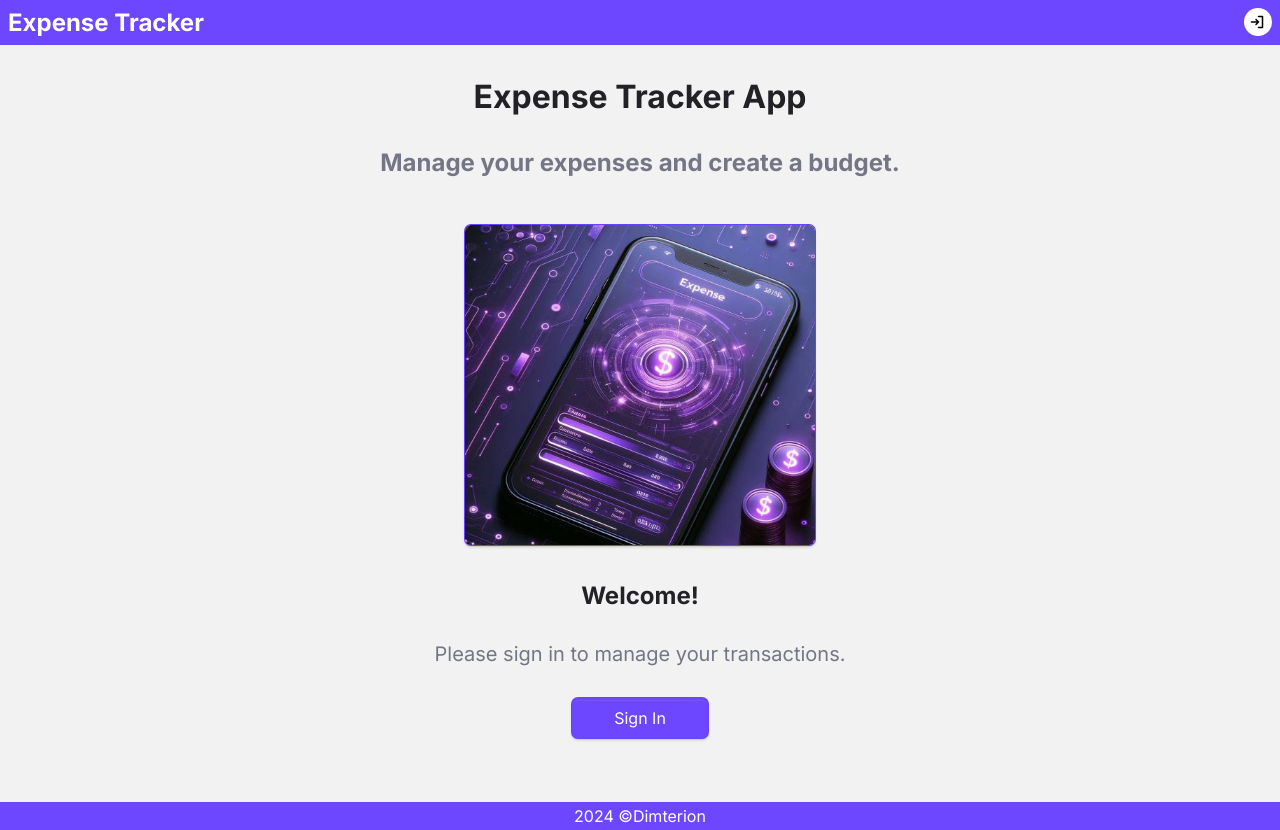
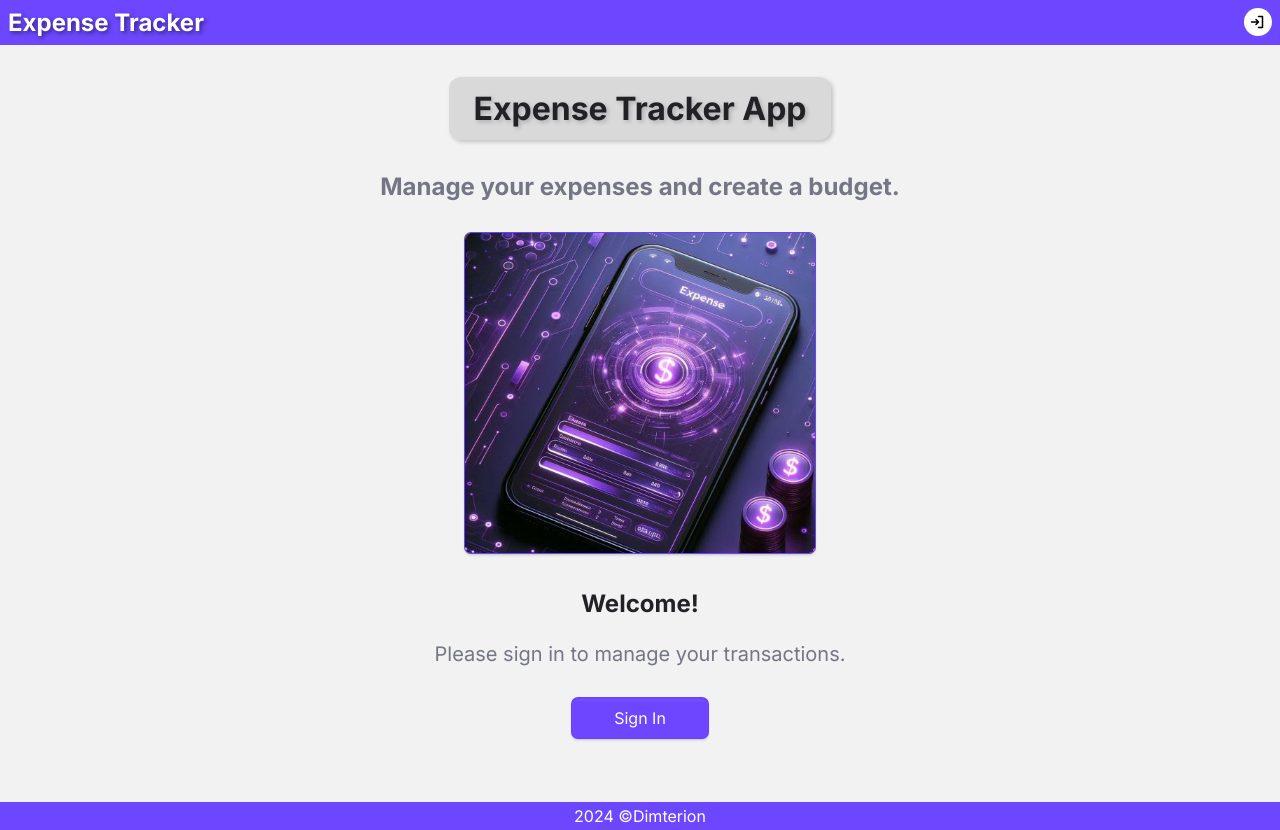
Before and after one commit to Dimterion/expense-tracker, a Next.js app: page / in a window 1280 px wide. Built offline with nearby package versions, Linux system fonts and the light colour scheme; no server answers.

Commit message:
adjust color variables, shadows & transitions

```diff
--- a/app/globals.css
+++ b/app/globals.css
@@ -8,6 +8,7 @@
 :root {
   /* Colors */
   --primary: #6c47ff;
+  --accent: 104, 66, 255;
   --secondary: rgb(33, 33, 38);
   --tertiary: rgb(116, 118, 134);
   --white: #fff;
@@ -47,6 +48,7 @@ main {
 
 .header-h1 {
   font-size: 1.5rem;
+  text-shadow: 2px 2px 4px rgba(0, 0, 0, 0.5);
 }
 
 .header-btn {
@@ -60,6 +62,7 @@ main {
   background-color: var(--white);
   font-size: 1rem;
   cursor: pointer;
+  transition: opacity 0.3s ease-in-out;
 }
 
 .header-btn:hover {
@@ -77,11 +80,18 @@ main {
 }
 
 .guest-h1 {
+  width: fit-content;
+  padding: 0.75rem 1.5rem;
+  border-radius: 0.75rem;
+  margin: auto;
+  box-shadow: 2px 2px 4px rgba(0, 0, 0, 0.2);
+  background-color: rgba(0, 0, 0, 0.1);
   font-size: 2rem;
+  text-shadow: 2px 2px 4px rgba(0, 0, 0, 0.2);
 }
 
 .guest-h2 {
-  margin: 2rem 0 1rem;
+  margin-top: 2rem;
   color: var(--tertiary);
 }
 
@@ -93,7 +103,7 @@ main {
   object-fit: cover;
   border-radius: 0.375rem;
   margin: 2rem 0;
-  box-shadow: rgb(104, 66, 255) 0px 0px 0px 1px,
+  box-shadow: rgb(var(--accent)) 0px 0px 0px 1px,
     rgba(255, 255, 255, 0.07) 0px 1px 1px 0px inset,
     rgba(34, 42, 53, 0.2) 0px 2px 3px 0px, rgba(0, 0, 0, 0.24) 0px 1px 1px 0px;
 }
@@ -103,7 +113,7 @@ main {
 }
 
 .guest-paragraph {
-  margin: 2rem;
+  margin: 1.5rem 2rem 2rem;
   color: var(--tertiary);
   font-size: 1.25rem;
 }
@@ -112,7 +122,7 @@ main {
   padding: 0.5rem 2.5rem;
   border: 2px solid var(--primary);
   border-radius: 0.375rem;
-  box-shadow: rgb(104, 66, 255) 0px 0px 0px 1px,
+  box-shadow: rgb(var(--accent)) 0px 0px 0px 1px,
     rgba(255, 255, 255, 0.07) 0px 1px 1px 0px inset,
     rgba(34, 42, 53, 0.2) 0px 2px 3px 0px, rgba(0, 0, 0, 0.24) 0px 1px 1px 0px;
   background-color: var(--primary);
@@ -120,6 +130,7 @@ main {
   font-family: inherit;
   font-size: 1rem;
   cursor: pointer;
+  transition: opacity 0.3s ease-in-out;
 }
 
 .guest-btn:hover {
@@ -145,7 +156,7 @@ main {
   padding: 0.375rem 0.75rem;
   border: 2px solid var(--primary);
   border-radius: 0.375rem;
-  box-shadow: rgb(104, 66, 255) 0px 0px 0px 1px,
+  box-shadow: rgb(var(--accent)) 0px 0px 0px 1px,
     rgba(255, 255, 255, 0.07) 0px 1px 1px 0px inset,
     rgba(34, 42, 53, 0.2) 0px 2px 3px 0px, rgba(0, 0, 0, 0.24) 0px 1px 1px 0px;
   background-color: var(--primary);
@@ -180,7 +191,7 @@ main {
   padding: 0.5rem 0.5rem;
   border: 2px solid var(--primary);
   border-radius: 0.375rem;
-  background-color: rgba(104, 66, 255, 0.1);
+  background-color: rgba(var(--accent), 0.1);
 }
 
 .addTransaction-btn {
@@ -188,7 +199,7 @@ main {
   border: 2px solid var(--primary);
   border-radius: 0.375rem;
   margin: 1.5rem 0 1rem;
-  box-shadow: rgb(104, 66, 255) 0px 0px 0px 1px,
+  box-shadow: rgb(var(--accent)) 0px 0px 0px 1px,
     rgba(255, 255, 255, 0.07) 0px 1px 1px 0px inset,
     rgba(34, 42, 53, 0.2) 0px 2px 3px 0px, rgba(0, 0, 0, 0.24) 0px 1px 1px 0px;
   background-color: var(--primary);
@@ -196,6 +207,7 @@ main {
   font-family: inherit;
   font-size: 0.8125rem;
   cursor: pointer;
+  transition: opacity 0.3s ease-in-out;
 }
 
 .addTransaction-btn:hover {
@@ -231,13 +243,14 @@ main {
   border: 2px solid var(--primary);
   border-radius: 0.375rem;
   margin: 0.25rem 1rem;
-  box-shadow: rgb(104, 66, 255) 0px 0px 0px 1px,
+  box-shadow: rgb(var(--accent)) 0px 0px 0px 1px,
     rgba(255, 255, 255, 0.07) 0px 1px 1px 0px inset,
     rgba(34, 42, 53, 0.2) 0px 2px 3px 0px, rgba(0, 0, 0, 0.24) 0px 1px 1px 0px;
   background-color: var(--primary);
   color: var(--white);
   font-family: inherit;
   cursor: pointer;
+  transition: opacity 0.3s ease-in-out;
 }
 
 .transactionItem-btn:hover {
```
